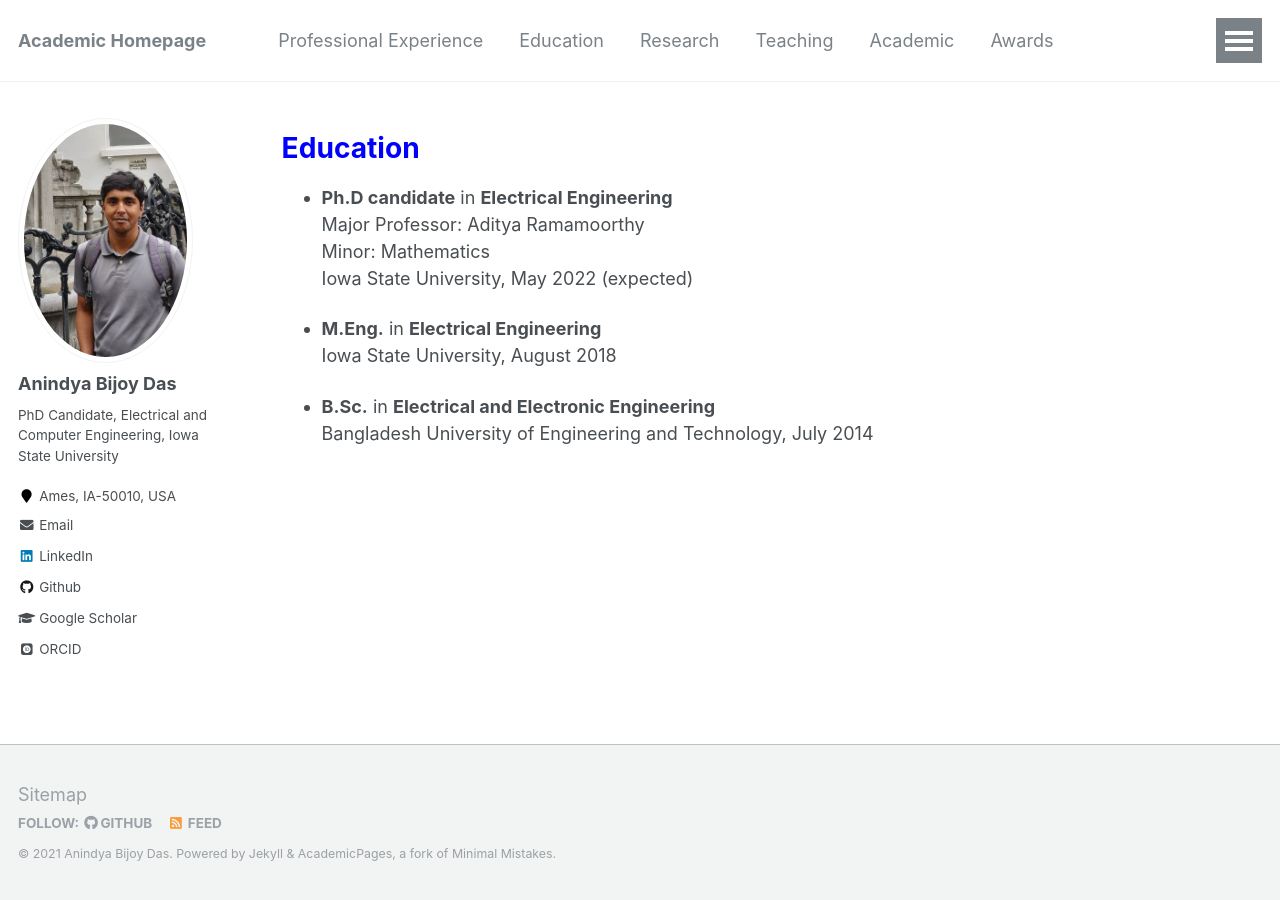
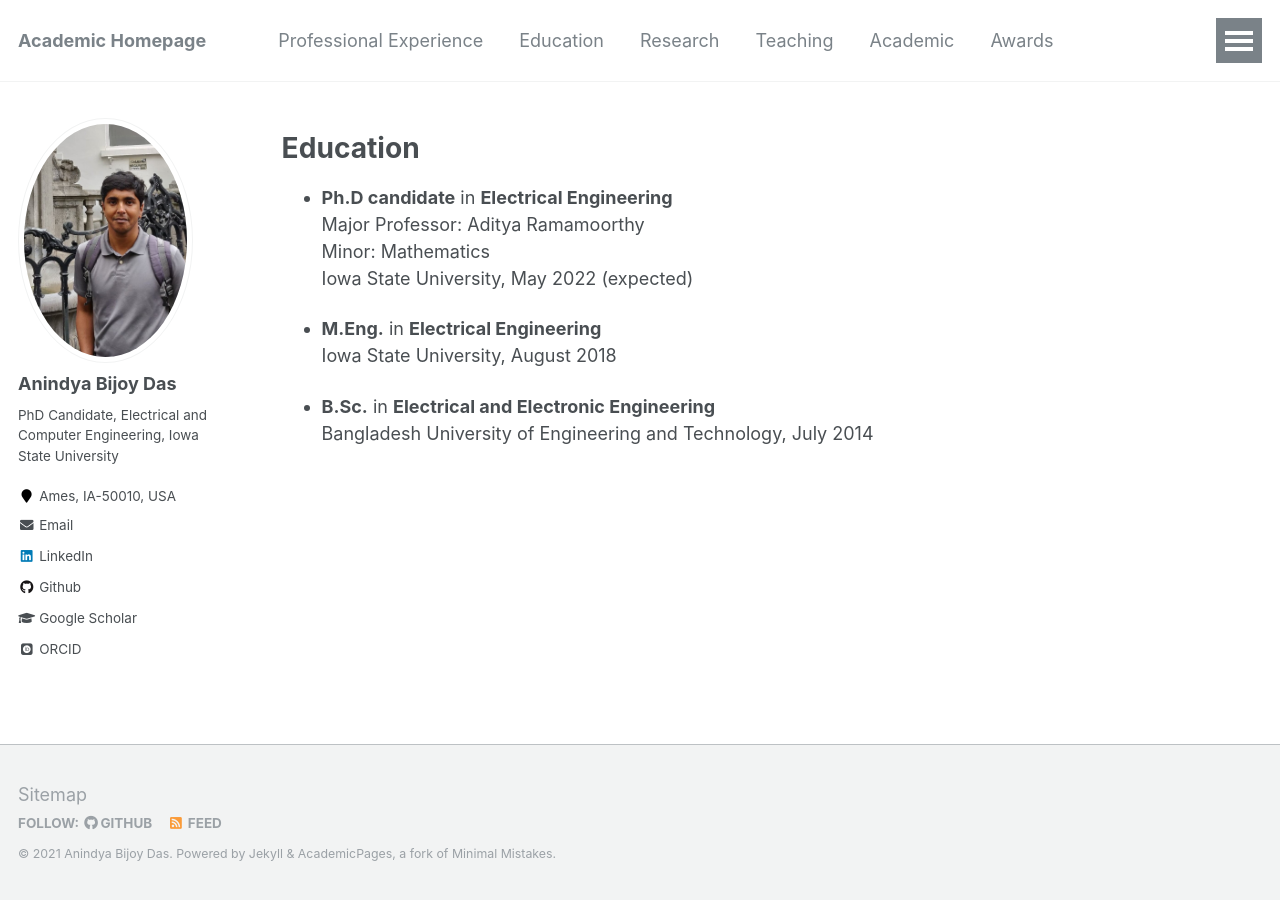
Before and after one commit to anindyabijoydas/portfolio, a Jekyll site: the page built from _pages/education.md, in a window 1280 px wide. Built offline with Jekyll 4.4.1, drawn with Linux system fonts in a browser that asks for light colours; some web fonts are replaced.

Commit message:
Update education.md

```diff
--- a/_pages/education.md
+++ b/_pages/education.md
@@ -7,7 +7,7 @@ redirect_from:
 
 {% include base_path %}
 
-<span style="color:blue">Education</span>
+Education
 ======
 * **Ph.D candidate** in **Electrical Engineering** <br /> Major Professor: Aditya Ramamoorthy <br /> Minor: Mathematics <br /> Iowa State University, May 2022 (expected)
 
```
